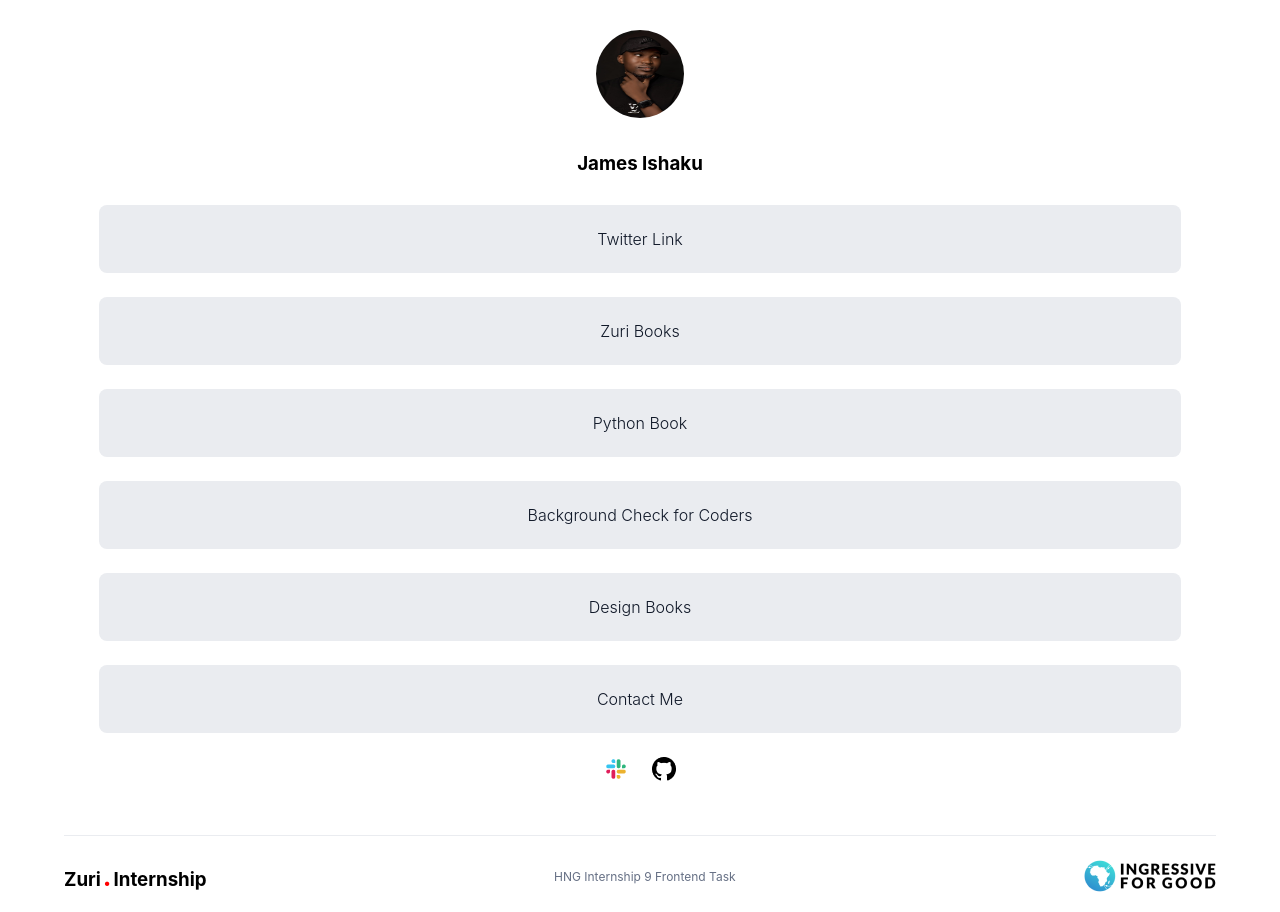
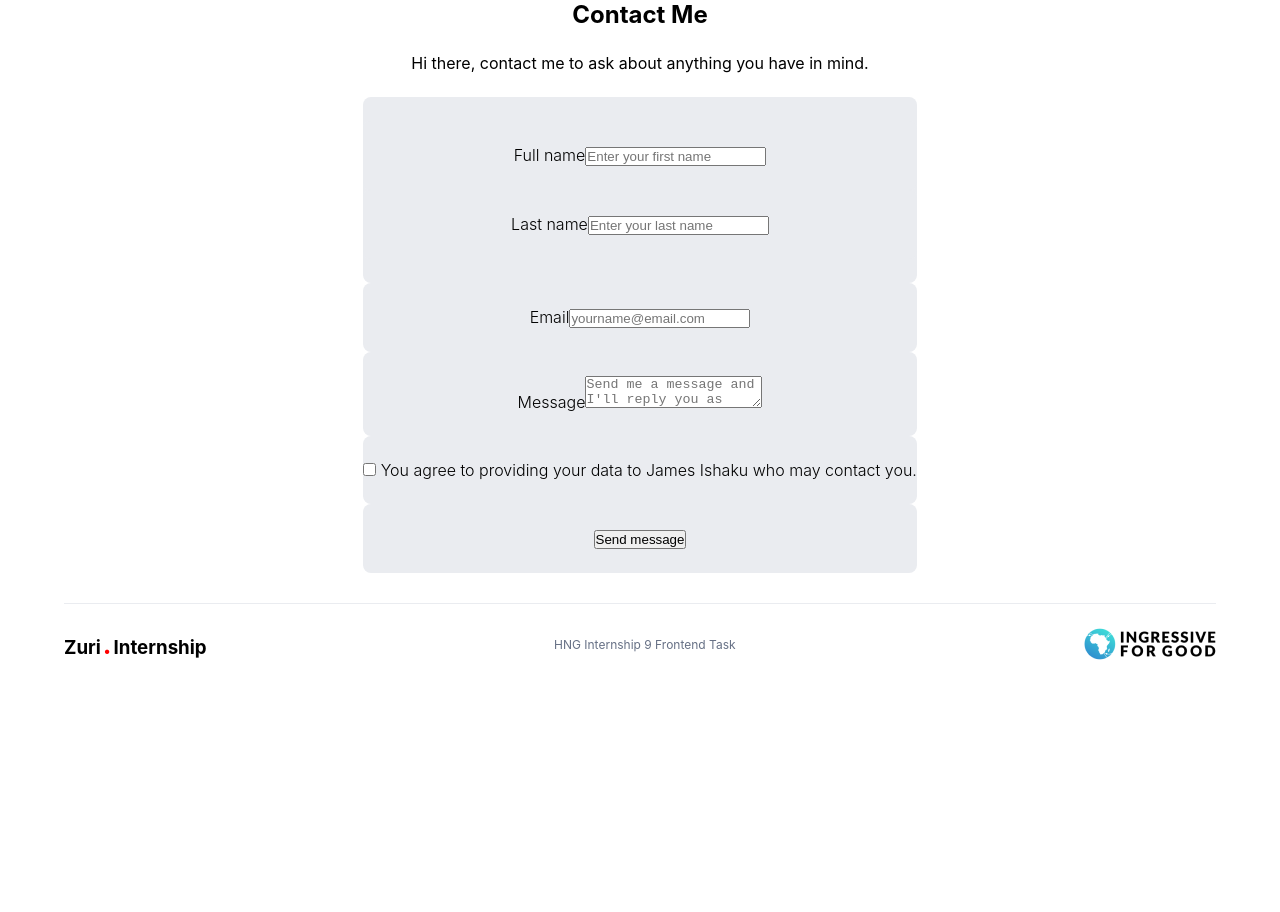
Before and after one commit to Jamesishaku/HNGi-stage1, a React (Create React App) app: page /contact in a window 1280 px wide. After the commit the page ends 800 px from the top, so only its background shows below. Built offline with nearby package versions, Linux system fonts and the light colour scheme.

Commit message:
Feat: added contact component and make the react-dom-router to work

```diff
--- a/public/index.html
+++ b/public/index.html
@@ -10,34 +10,11 @@
       content="Web site created using create-react-app"
     />
     <link rel="apple-touch-icon" href="%PUBLIC_URL%/logo192.png" />
-    <!--
-      manifest.json provides metadata used when your web app is installed on a
-      user's mobile device or desktop. See https://developers.google.com/web/fundamentals/web-app-manifest/
-    -->
     <link rel="manifest" href="%PUBLIC_URL%/manifest.json" />
-    <!--
-      Notice the use of %PUBLIC_URL% in the tags above.
-      It will be replaced with the URL of the `public` folder during the build.
-      Only files inside the `public` folder can be referenced from the HTML.
-
-      Unlike "/favicon.ico" or "favicon.ico", "%PUBLIC_URL%/favicon.ico" will
-      work correctly both with client-side routing and a non-root public URL.
-      Learn how to configure a non-root public URL by running `npm run build`.
-    -->
-    <title>Stage 1 task</title>
+    <title>Stage 2 task</title>
   </head>
   <body>
     <noscript>You need to enable JavaScript to run this app.</noscript>
     <div id="root"></div>
-    <!--
-      This HTML file is a template.
-      If you open it directly in the browser, you will see an empty page.
-
-      You can add webfonts, meta tags, or analytics to this file.
-      The build step will place the bundled scripts into the <body> tag.
-
-      To begin the development, run `npm start` or `yarn start`.
-      To create a production bundle, use `npm run build` or `yarn build`.
-    -->
   </body>
 </html>
--- a/src/App.js
+++ b/src/App.js
@@ -1,12 +1,17 @@
-
+import React from 'react';
+import {Route, Routes} from 'react-router-dom'
 import './App.css';
 import Home from './components/Home';
 import Footer from './components/Footer';
+import Contact from './components/Contact';
 
 function App() {
   return (
     <div className="App">
-      <Home />
+      <Routes>
+        <Route path="/" element={<Home />} exact />
+        <Route path="/contact" element={<Contact />} />
+      </Routes>
       <Footer />
     </div>
   );
--- a/src/components/Contact.js
+++ b/src/components/Contact.js
@@ -0,0 +1,34 @@
+export default function Contact() {
+    return (
+        <main>
+            <h2>Contact Me</h2>
+            <p>Hi there, contact me to ask about anything you have in mind.</p>
+            <form>
+                <div className="form-group">
+                    <div className="input-group">
+                        <label htmlFor="first_name">Full name</label>
+                        <input type="text" placeholder="Enter your first name" id="first_name"/>
+                    </div>
+                    <div className="input-group">
+                        <label htmlFor="last_name">Last name</label>
+                        <input type="text" placeholder="Enter your last name" id="last_name"/>
+                    </div>
+                </div>
+                <div className="form-group">
+                    <label htmlFor="email">Email</label>
+                    <input type="email" placeholder="yourname@email.com" id="email"/>
+                </div>
+                <div className="form-group">
+                    <label htmlFor="message">Message</label>
+                    <textarea placeholder="Send me a message and I'll reply you as soon as possible... " id="message"></textarea>
+                </div>
+                <div className="form-group">
+                   <input type="checkbox" id="agreement"/> <label htmlFor="agreement">You agree to providing your data to James Ishaku who may contact you.</label>
+                </div>
+                <div className="form-group">
+                    <input type="submit" value="Send message" id="btn_submit"/>
+                </div>
+            </form>
+        </main>
+    )
+}
--- a/src/components/Home.js
+++ b/src/components/Home.js
@@ -1,3 +1,4 @@
+import {Link} from 'react-router-dom'
 import Header from "./Header"
 export default function Home() {
     return (
@@ -9,7 +10,7 @@ export default function Home() {
             <div><a href="https://books.zuri.team/python-for-beginners?ref_id=js_nerd" id="book__python">Python Book</a></div>
             <div><a href="https://background.zuri.team" id="pitch">Background Check for Coders</a></div>
             <div><a href="https://books.zuri.team/design-rules" id="book__design">Design Books</a></div>
-            <div><a href="" id="contact">Contact Me</a></div>
+            <div><Link to="/contact" id="contact">Contact Me</Link></div>
             </main>
             <section className="social-section">
             <img src={require("../images/slack.png")} alt="slack icon"/>
--- a/src/index.js
+++ b/src/index.js
@@ -1,5 +1,5 @@
-import React, { Component } from 'react';
-import {BrowserRouter, Route, Switch} from 'react-router-dom'
+import React from 'react';
+import {BrowserRouter} from 'react-router-dom'
 import ReactDOM from 'react-dom/client';
 import App from './App';
 
```
